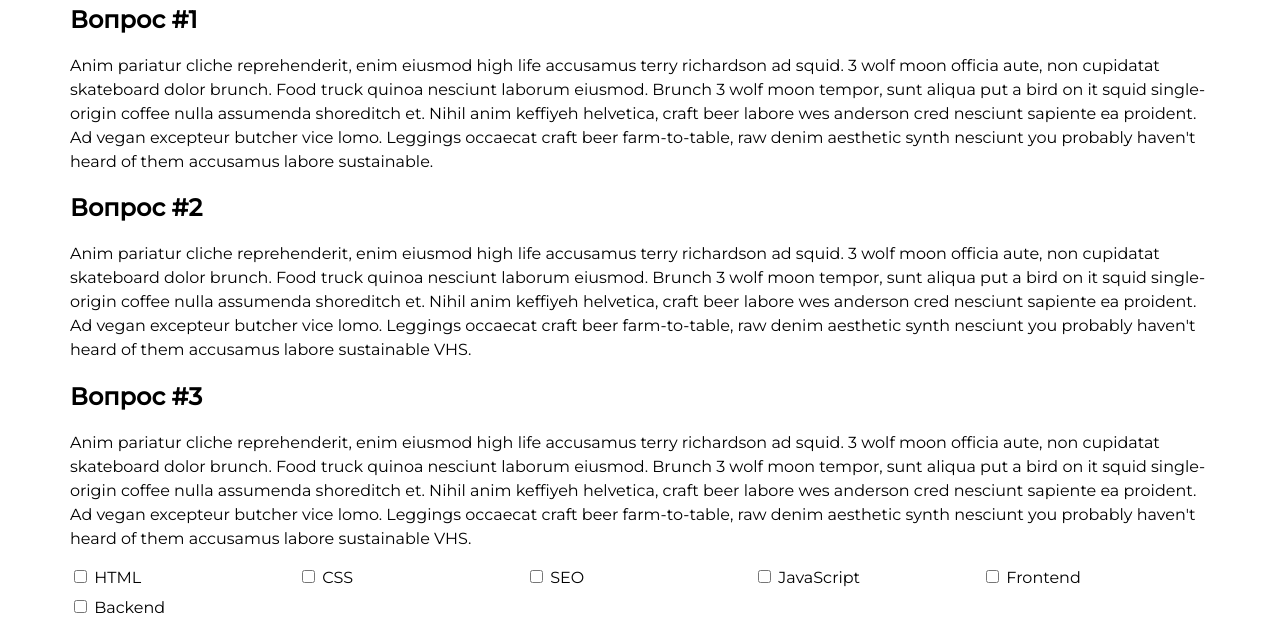
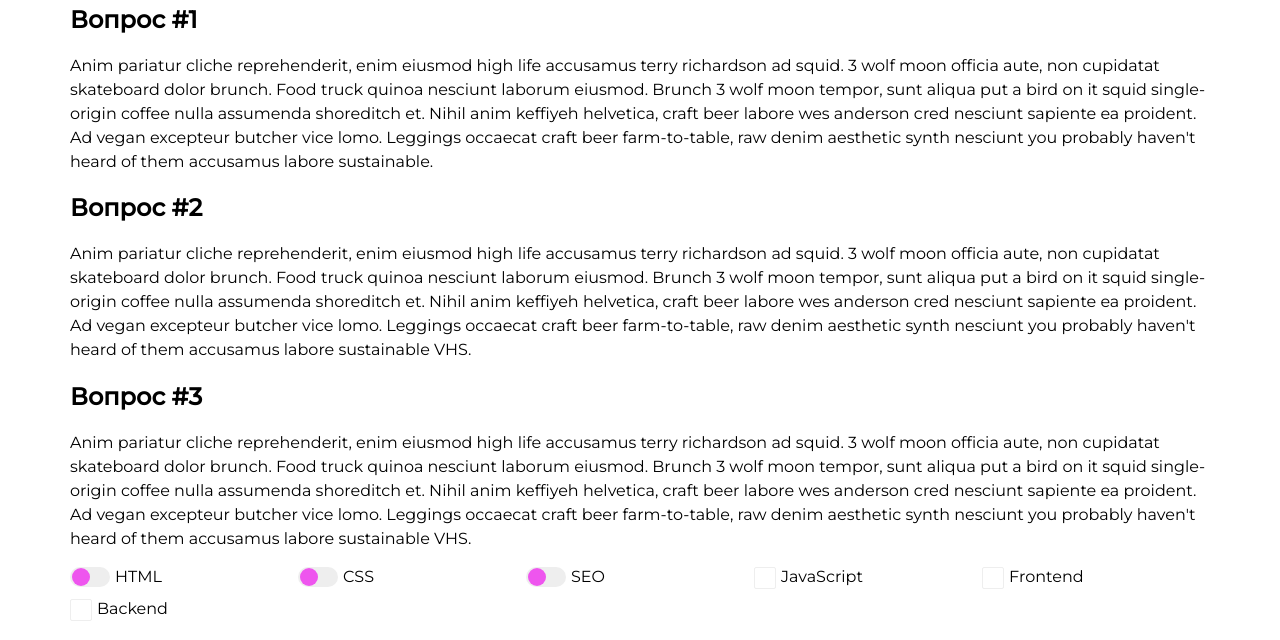
Before and after one commit to x-days-of-code/mentor-service, a website: page frontend/src/index.html in a window 1280 px wide. Shown: the part 98-738 px from the top of the page. Drawn offline with nearby package versions, Linux system fonts and the light colour scheme; files that its build step writes are made by us from their sources.

Commit message:
style checkbox

```diff
--- a/frontend/src/index.html
+++ b/frontend/src/index.html
@@ -72,12 +72,28 @@
 		<div class="filter__inner">
 			<form action="" class="filter__form">
 				<ul class="filter__list">
-					<li class="filter__list-item"><label class="filter__list-label"><input type="checkbox" class="filter__list-checkbox"> HTML </label></li>
-					<li class="filter__list-item"><label class="filter__list-label"><input type="checkbox" class="filter__list-checkbox"> CSS </label></li>
-					<li class="filter__list-item"><label class="filter__list-label"><input type="checkbox" class="filter__list-checkbox"> SEO </label></li>
-					<li class="filter__list-item"><label class="filter__list-label"><input type="checkbox" class="filter__list-checkbox"> JavaScript </label></li>
-					<li class="filter__list-item"><label class="filter__list-label"><input type="checkbox" class="filter__list-checkbox"> Frontend </label></li>
-					<li class="filter__list-item"><label class="filter__list-label"><input type="checkbox" class="filter__list-checkbox"> Backend </label></li>
+					<li class="filter__list-item">
+						<input type="checkbox" class="filter__list-checkbox" id="HTML" name="HTML">
+						<label for="HTML" class="filter__list-label filter__list-label-ball"> HTML</label>
+					</li>
+					<li class="filter__list-item">
+						<input id="CSS" name="CSS" type="checkbox" class="filter__list-checkbox">
+						<label for="CSS" class="filter__list-label filter__list-label-ball">CSS </label></li>
+					<li class="filter__list-item">
+						<input id="SEO" name="SEO" type="checkbox" class="filter__list-checkbox">
+						<label for="SEO" class="filter__list-label filter__list-label-ball">SEO </label></li>
+					<li class="filter__list-item">
+						<input id="JavaScript" name="JavaScript" type="checkbox" class="filter__list-checkbox">
+						<label for="JavaScript" class="filter__list-label filter__list-label-tick">
+						 JavaScript </label></li>
+					<li class="filter__list-item">
+						<input id="Frontend" name="Frontend" type="checkbox" class="filter__list-checkbox">
+						<label for="Frontend" class="filter__list-label filter__list-label-tick">
+						 Frontend </label></li>
+					<li class="filter__list-item">
+						<input id="Backend" name="Backend" type="checkbox" class="filter__list-checkbox">
+						<label for="Backend" class="filter__list-label filter__list-label-background">
+						 Backend </label></li>
 				</ul>
 			</form>
 		</div>
--- a/frontend/src/scss/filter/list/filter__list.scss
+++ b/frontend/src/scss/filter/list/filter__list.scss
@@ -6,6 +6,7 @@
 }
 
 .filter__list-item {
+	position: relative;
 	width: 20%;
 	margin-bottom: 10px;
 }
@@ -13,3 +14,108 @@
 .filter__list-label {
 	font-family: $main-font-family;
 }
+
+.filter__list-checkbox {
+	visibility: visible;
+	-webkit-appearance: none;
+	position: absolute;
+}
+
+.filter__list-label-ball {
+	display: flex;
+	position: relative;
+
+	&::before {
+		content: '';
+		width: 40px;
+		height: 20px;
+		border-radius: 20px;
+		background-color: #eee;
+		margin-right: 5px;
+	}
+
+	&::after {
+		content: '';
+		position: absolute;
+		top: 1px;
+		left: 2px;
+		width: 18px;
+		height: 18px;
+		border-radius: 18px;
+		background-color: #e5e;
+		transition: 0.15s;
+	}
+}
+
+.filter__list-checkbox:checked + .filter__list-label-ball::before {
+	background-color: aqua;
+}
+
+.filter__list-checkbox:checked + .filter__list-label-ball::after {
+	left: calc(38px - 18px);
+	background-color: cornflowerblue;
+}
+
+//\2714
+.filter__list-label-tick {
+	display: flex;
+	position: relative;
+
+	&::before {
+		content: '';
+		width: 20px;
+		height: 20px;
+		border-radius: 2px;
+		background-color: transparent;
+		border: 1px #eee solid;
+		margin-right: 5px;
+	}
+
+	&::after {
+		content: '\2714';
+		position: absolute;
+		opacity: 0;
+		width: 20px;
+		height: 20px;
+		top: 1px;
+		left: 5px;
+		color: #e5e;
+		transition: 0.15s;
+	}
+}
+
+.filter__list-checkbox:checked + .filter__list-label-tick::after {
+	opacity: 1;
+}
+
+.filter__list-label-background {
+	display: flex;
+	position: relative;
+
+
+	&::before {
+		content: '';
+		width: 20px;
+		height: 20px;
+		border-radius: 2px;
+		background-color: transparent;
+		border: 1px #eee solid;
+		margin-right: 5px;
+	}
+
+	&::after {
+		content: '';
+		background-image: url(../../../icons/checked.svg);
+		opacity: 0;
+		width: 20px;
+		height: 20px;
+		position: absolute;
+		top: -1px;
+		left: 5px;
+		color: transparent;
+	}
+}
+
+.filter__list-checkbox:checked + .filter__list-label-background::after {
+	opacity: 1;
+}
```
Also changed, not shown: frontend/src/icons/checked.svg (added).
